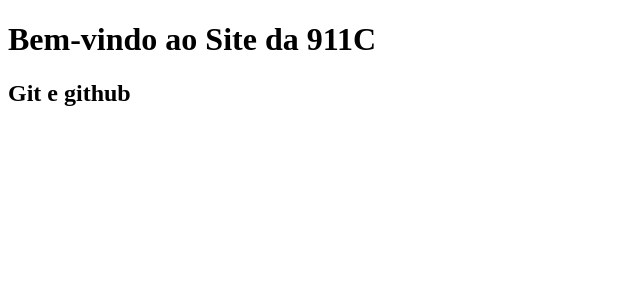
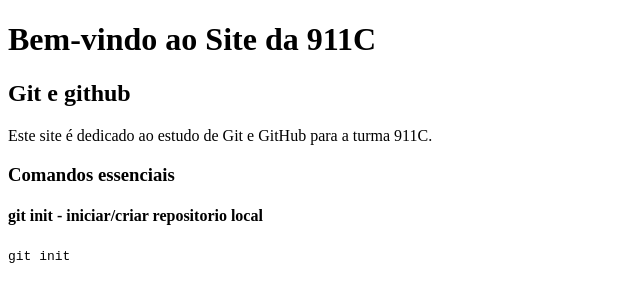
Before and after one commit to AugustoMaceio/git911c-site, a plain HTML site: page index.html in a window 1280 px wide. Shown: the whole page, without its empty margins (0-640 px from the left). Drawn offline with Linux system fonts and the light colour scheme.

Commit message:
comandos git init

```diff
--- a/index.html
+++ b/index.html
@@ -8,5 +8,11 @@
 <body>
     <h1>Bem-vindo ao Site da 911C</h1>
     <h2>Git e github</h2>
+    <p>Este site é dedicado ao estudo de Git e GitHub para a turma 911C.</p>
+    <h3>Comandos essenciais</h3>
+    <h4>git init - iniciar/criar repositorio local</h4>
+    <code>
+           git init
+    </code>
 </body>
 </html>
```
